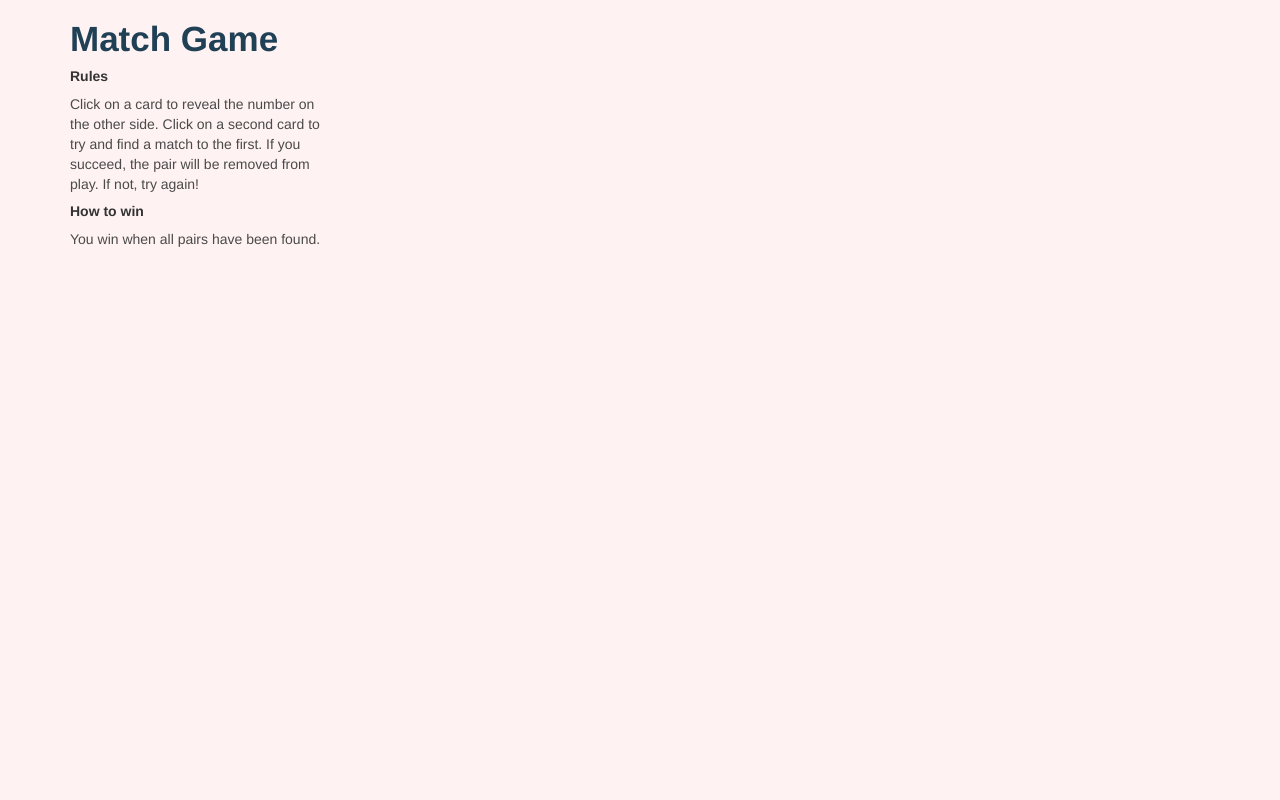
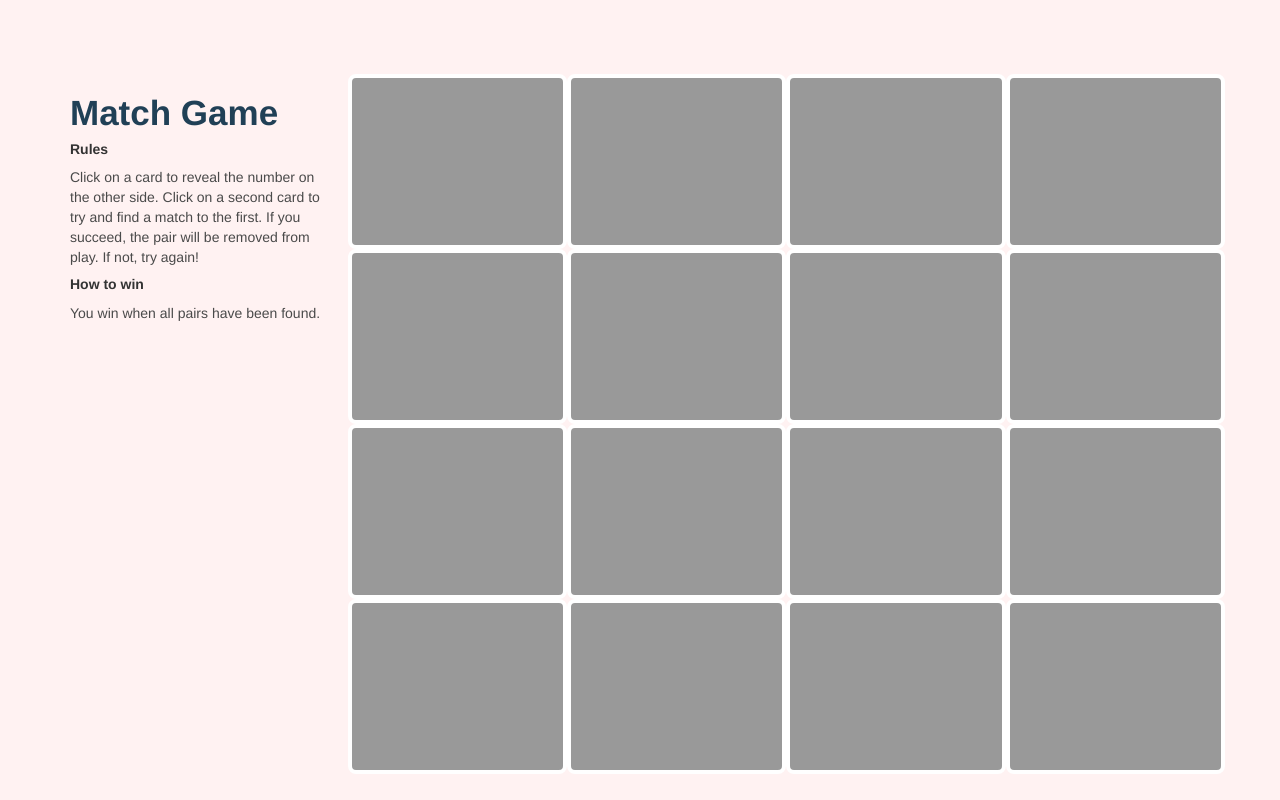
Before and after one commit to armandov91/Match_Game, a plain HTML site: page index.html in a window 1280 px wide. Drawn offline with nearby package versions, Linux system fonts and the light colour scheme.

Commit message:
Add generateCardValues() function.Add basic css.Add baisc html.

```diff
--- a/index.html
+++ b/index.html
@@ -6,6 +6,7 @@
   <link rel="stylesheet" href="resources/css/reset.css">
   <link rel="stylesheet" href="https://maxcdn.bootstrapcdn.com/bootstrap/3.3.7/css/bootstrap.min.css" integrity="sha384-BVYiiSIFeK1dGmJRAkycuHAHRg32OmUcww7on3RYdg4Va+PmSTsz/K68vbdEjh4u" crossorigin="anonymous">
   <link rel="stylesheet" href="resources/css/main.css">
+  <link href="https://fonts.googleapis.com/css?family=Work+Sans:400,700,900" rel="stylesheet">
 </head>
 <body>
   <div class="container">
@@ -19,37 +20,53 @@
       </div>
       <div id="game" class="col col-lg-9 col-md-12 col-sm-12 cols-xs-12">
         <div class="row">
-          <div class="card col-3">
+          <div class="card col col-xs-3">
+            <span></span>
           </div>
-          <div class="card col-3">
+          <div class="card col col-xs-3">
+            <span></span>
           </div>
-          <div class="card col-3">
+          <div class="card col col-xs-3">
+            <span></span>
           </div>
-          <div class="card col-3">
+          <div class="card col col-xs-3">
+            <span></span>
           </div>
-          <div class="card col-3">
+          <div class="card col col-xs-3">
+            <span></span>
           </div>
-          <div class="card col-3">
+          <div class="card col col-xs-3">
+            <span></span>
           </div>
-          <div class="card col-3">
+          <div class="card col col-xs-3">
+            <span></span>
           </div>
-          <div class="card col-3">
+          <div class="card col col-xs-3">
+            <span></span>
           </div>
-          <div class="card col-3">
+          <div class="card col col-xs-3">
+            <span></span>
           </div>
-          <div class="card col-3">
+          <div class="card col col-xs-3">
+            <span></span>
           </div>
-          <div class="card col-3">
+          <div class="card col col-xs-3">
+            <span></span>
           </div>
-          <div class="card col-3">
+          <div class="card col col-xs-3">
+            <span></span>
           </div>
-          <div class="card col-3">
+          <div class="card col col-xs-3">
+            <span></span>
           </div>
-          <div class="card col-3">
+          <div class="card col col-xs-3">
+            <span></span>
           </div>
-          <div class="card col-3">
+          <div class="card col col-xs-3">
+            <span></span>
           </div>
-          <div class="card col-3">
+          <div class="card col col-xs-3">
+            <span></span>
           </div>
         </div>
       </div>
--- a/resources/css/main.css
+++ b/resources/css/main.css
@@ -20,3 +20,19 @@ h4 {
 p {
   color: rgb(74,74,74);
 }
+
+.container {
+  margin-top: 5.25rem;
+}
+
+.card {
+  height: 12.5rem;
+  font-weight: 900;
+  font-size: 7rem;
+  color: rgb(204,204,204);
+  background-color: rgb(153,153,153);
+  border: 4px solid #ffffff;
+  border-radius: 8px;
+  text-align: center;
+  cursor: pointer;
+}
--- a/resources/js/match-game.js
+++ b/resources/js/match-game.js
@@ -9,8 +9,17 @@ var MatchGame = {};
   Generates and returns an array of matching card values.
  */
 
+ // Range for generating random values
+ var values_range = 8;
+
 MatchGame.generateCardValues = function () {
-
+  var values=[];
+  for(var i=0;i<8;i++){
+    values.push(i+1);
+    values.push(i+1);
+  }
+  values.sort(function(a, b){return 0.5 - Math.random()});
+  return values;
 };
 
 /*
```
